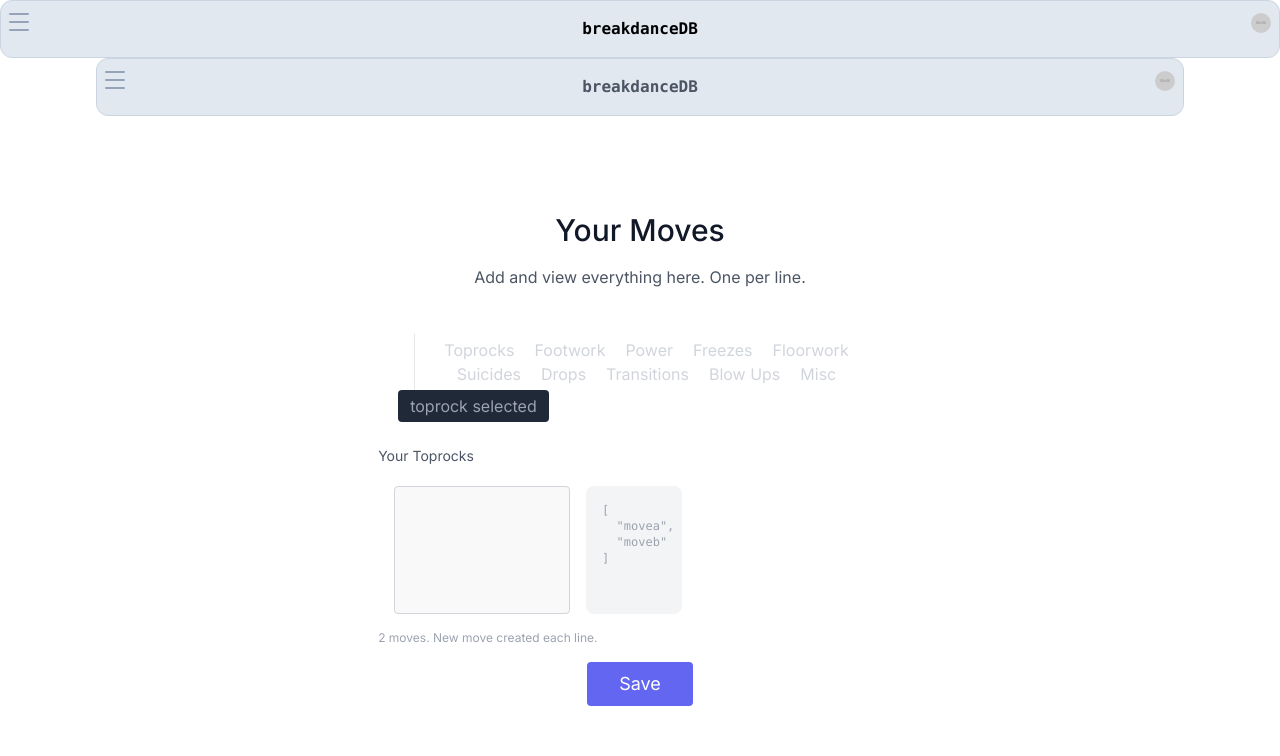
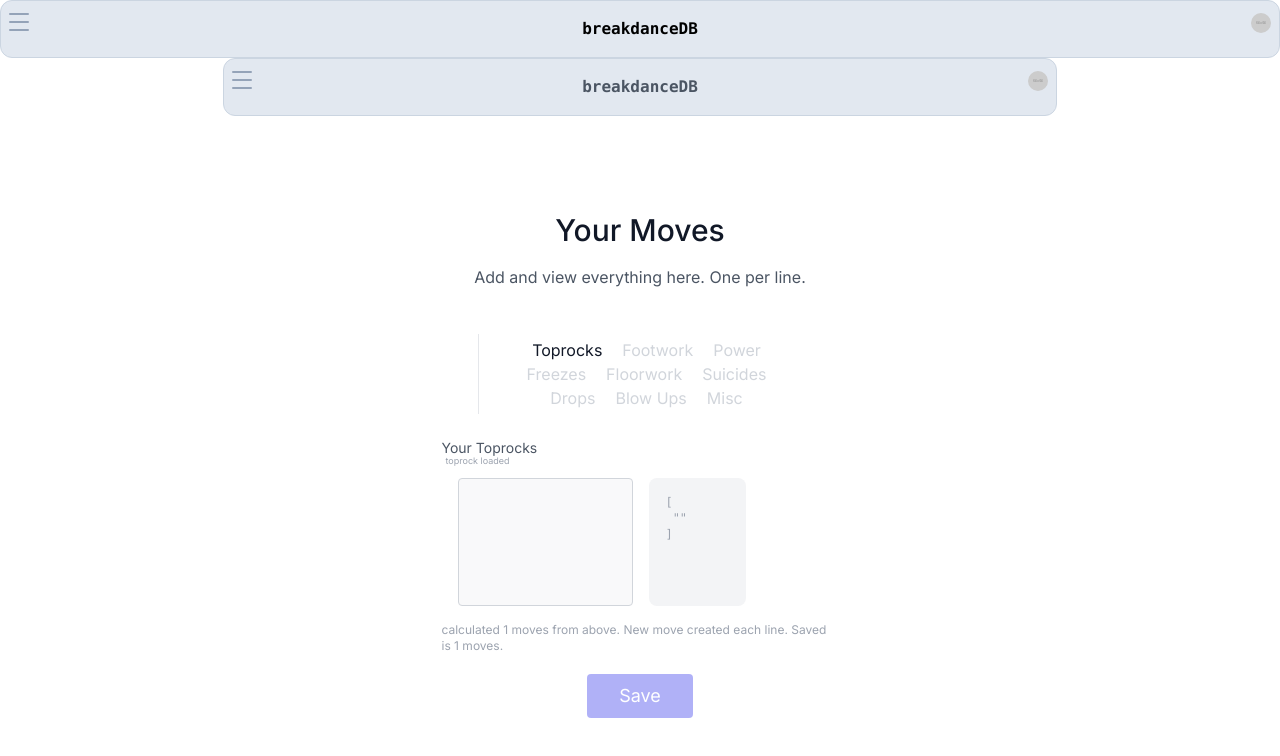
Before and after one commit to volaix/breakdancedb, a Next.js app: page /yourmoves in a window 1280 px wide. Shown: the top 756 px of the page. Built offline with nearby package versions, Linux system fonts and the light colour scheme.

Commit message:
yourmoves now has categories

```diff
--- a/src/app/yourmoves/page.tsx
+++ b/src/app/yourmoves/page.tsx
@@ -1,22 +1,23 @@
 'use client'
 //@format
 import RenderHeader from '@/app/_components/Header'
-import { useState, useEffect, MouseEventHandler } from 'react'
+import { useEffect, useState } from 'react'
+import { SubmitHandler, useForm } from 'react-hook-form'
+import {
+  GlobalStateProperties,
+  lsBlowups,
+  lsDrops,
+  lsFloorwork,
+  lsFootwork,
+  lsFreezes,
+  lsMisc,
+  lsPower,
+  lsSuicides,
+  lsToprock,
+  lsUserMoves,
+} from '../_utils/localStorageTypes'
+import { isValidUserMoveKey } from '../_utils/lsValidation'
 import { useZustandStore } from '../_utils/zustandLocalStorage'
-import { isValidUserMoveKey } from '../_utils/lsValidation'
-import {
-  lsFootwork,
-  lsPower,
-  lsFreezes,
-  lsFloorwork,
-  lsSuicides,
-  lsDrops,
-  lsTransitions,
-  lsBlowups,
-  lsMisc,
-  lsToprock,
-} from '../_utils/localStorageTypes'
-import { useForm, SubmitHandler } from 'react-hook-form'
 
 //---------------------------utils---------------------------------
 const convertMoveString = (moveString: string): string[] => {
@@ -27,27 +28,14 @@ const convertMoveArray = (moveArray: string[]): string => {
 }
 
 //---------------------------types---------------------------------
-type TypeBreakCategories = {
-  [lsToprock]?: boolean
-  [lsFootwork]?: boolean
-  [lsPower]?: boolean
-  [lsFreezes]?: boolean
-  [lsFloorwork]?: boolean
-  [lsSuicides]?: boolean
-  [lsDrops]?: boolean
-  [lsTransitions]?: boolean
-  [lsBlowups]?: boolean
-  [lsMisc]?: boolean
-}
 
 type Inputs = {
   categoryMoves: string
-  firstName: string
 }
 
 //----------------------components-----------------------------
 
-const categories: { label: string; key: keyof TypeBreakCategories }[] = [
+const categories: { label: string; key: keyof GlobalStateProperties[typeof lsUserMoves] }[] = [
   { label: 'Toprocks', key: lsToprock },
   { label: 'Footwork', key: lsFootwork },
   { label: 'Power', key: lsPower },
@@ -55,7 +43,6 @@ const categories: { label: string; key: keyof TypeBreakCategories }[] = [
   { label: 'Floorwork', key: lsFloorwork },
   { label: 'Suicides', key: lsSuicides },
   { label: 'Drops', key: lsDrops },
-  { label: 'Transitions', key: lsTransitions },
   { label: 'Blow Ups', key: lsBlowups },
   { label: 'Misc', key: lsMisc },
 ]
@@ -66,20 +53,30 @@ const categories: { label: string; key: keyof TypeBreakCategories }[] = [
  */
 const RenderYourMoves = () => {
   //-----------------------------state---------------------------
+  //text displays
   const [saveText, setSaveText] = useState('Save')
-  const [selectedKey, setSelectedKey] = useState<TypeBreakCategories>({
-    [lsToprock]: true,
-  })
-  //todo refactor this component so selectedKeyString doesn't have to exist
-  const [selectedKeyString, setSelectedKeyString] =
-    useState<keyof TypeBreakCategories>(lsToprock)
-  const [selectedMoves, setSelectedMoves] = useState<string>('')
+  const [hasLoaded, setHasLoaded] = useState<boolean>(false)
+  const [saveButtonActive, setSaveButtonActive] = useState<boolean>(false)
+  //
+
+  //key of category selected
+  const [selectedKey, setSelectedKey] =
+    useState<keyof GlobalStateProperties[typeof lsUserMoves]>(lsToprock)
+
+  //category string with n\ from zustand global state
+  const [movesFromGlobalState, setMovesFromGlobalState] = useState<string>('')
+
+  //Set new moves in Global State
   const setLsUserMovesByKey = useZustandStore(
     (state) => state.setLsUserMovesByKey,
   )
+
+  //gets moves in global state
   const getLsUserMovesByKey = useZustandStore(
     (state) => state.getLsUserMovesByKey,
   )
+
+  //react-hook-form
   const {
     register,
     handleSubmit,
@@ -87,56 +84,51 @@ const RenderYourMoves = () => {
     reset,
     formState: { errors },
   } = useForm<Inputs>()
+
+  //value of categoryMoves textarea
+  const unsavedMoveList = watch('categoryMoves', '')
   //-----------------------------hooks------------------------------
 
-  //Populate Existing Moves
+  //Populate existing moves to textarea: categoryMoves
   useEffect(() => {
-    console.log('the selectedkeystring should be running')
-    //Defaults key to toprock
-    let userMoveKey: keyof TypeBreakCategories = lsToprock
-    console.log('userMoveKey: 1', userMoveKey);
-    //reassign usermovekey using selected
-    for (const key in selectedKey) {
-      if (selectedKey[key as keyof TypeBreakCategories]) {
-        userMoveKey = key as keyof TypeBreakCategories
+    reset({
+      categoryMoves: movesFromGlobalState
+    })
+    setHasLoaded(true)
+    setSaveButtonActive(false)
+  }, [movesFromGlobalState, reset, setHasLoaded])
+
+  //onload get moves from global state
+  useEffect(() => {
+    setMovesFromGlobalState(convertMoveArray(getLsUserMovesByKey(selectedKey)))
+    setSaveButtonActive(false)
+  }, [getLsUserMovesByKey, selectedKey])
+
+  //if textarea has changed, enable save button
+  useEffect(() => {
+    if (unsavedMoveList !== movesFromGlobalState) {
+      setSaveButtonActive(true)
+    } else {
+      setSaveButtonActive(false)
     }
-    }
-    console.log('userMoveKey: 2', userMoveKey);
-    setSelectedKeyString(userMoveKey)
-    reset({
-      categoryMoves: convertMoveArray(getLsUserMovesByKey(userMoveKey)),
-    })
-  }, [selectedKey, reset, getLsUserMovesByKey])
-
-  //Populate existing moves
-  // useEffect(() => {
-  //   setUserMoves(convertMoveArray(getLsUserMoves()))
-  // }, [accessToLocalStorage, getLsUserMoves])
+  }, [movesFromGlobalState, unsavedMoveList])
 
   //---------------------------handlers-----------------------------
-  // const onClickSave = () => {
-  //   setLsUserMoves(convertMoveString(userMoves) as string[])
-  //   setSaveText('Saved')
-  // }
 
-  const handleChangeCategory = (category: keyof TypeBreakCategories) => {
-    console.log('category: ', category);
-    console.log('has been clicked')
-    // return () => {
-    //   console.log('')
-      setSelectedKey({ [category]: true })
-    // }
+  const handleChangeCategory = (category: keyof GlobalStateProperties[typeof lsUserMoves]) => {
+    setSelectedKey(category)
+    setMovesFromGlobalState(convertMoveArray(getLsUserMovesByKey(category)))
   }
 
-  //
   const onSaveCategory: SubmitHandler<Inputs> = (data) => {
-    console.log('onsavecategory running')
     //save in global state depending on what is selected
-    if (selectedKey) {
     const movesArr = convertMoveString(data.categoryMoves)
-      if (isValidUserMoveKey(selectedKeyString)) {
-        setLsUserMovesByKey(selectedKeyString, movesArr)
-      }
+    if (isValidUserMoveKey(selectedKey)) {
+      setLsUserMovesByKey(selectedKey, movesArr)
+      //does this need to be async?
+      setMovesFromGlobalState(convertMoveArray(getLsUserMovesByKey(selectedKey)))
+      setSaveText('Saved')
+      setSaveButtonActive(false)
     }
   }
 
@@ -144,7 +136,7 @@ const RenderYourMoves = () => {
   return (
     //--------------------------container--------------------------
     <div>
-      <section className=" body-font relative text-gray-600 dark:text-gray-600 ">
+      <section className="body-font relative text-gray-600 dark:text-gray-600">
         <div className="container mx-auto px-5 py-24">
           {/* -----------------header------------------- */}
           <div className="mb-6 flex w-full flex-col text-center">
@@ -158,66 +150,71 @@ const RenderYourMoves = () => {
           <div className="mx-auto md:w-2/3 lg:w-1/2">
             <div className="body-font text-gray-400">
               <div className="container mx-auto flex flex-col flex-wrap items-center p-5 md:flex-row">
-                <nav className=" body-font flex flex-wrap items-center justify-center text-base text-gray-300 md:ml-4 md:mr-auto md:border-l md:py-1 md:pl-4 dark:md:border-gray-700">
-                  {/* <div className='flex flex-col'> */}
+                <nav className="body-font flex flex-wrap items-center justify-center text-base text-gray-300 md:ml-4 md:mr-auto md:border-l md:py-1 md:pl-4 dark:md:border-gray-700">
                   {
                     //------category select------------
-                      categories.map((category) => (
+                    categories.map((category) => {
+                      const selected = selectedKey === category.key
+                      return (
                         <label
                           key={category.key}
-                          className="mr-5 hover:text-gray-900 dark:hover:text-white"
+                          className={`mr-5
+                        dark:${selected && 'text-white'}
+                        ${selected && `text-gray-900`}
+                        `}
                         >
                           <input
                             type="radio"
                             className="hidden"
                             name="categories"
                             value={category.label}
-                            checked={selectedKeyString === category.key}
+                            checked={selected}
                             onChange={() => handleChangeCategory(category.key)}
                           />
                           {category.label}
                         </label>
-                      ))
+                      )
+                    })
                   }
-                  {/* </div> */}
                 </nav>
-                {/* ---------------selected button------------------------ */}
-                <button className="mt-4 inline-flex items-center rounded border-0 bg-gray-800 px-3 py-1 text-base hover:bg-gray-700 focus:outline-none md:mt-0">
-                  {`${selectedKey ? Object.keys(selectedKey)[0] + ' selected' : 'none selected'}`}
-                </button>
               </div>
-              {/* --------------------text area form--------------------------- */}
               <form
                 onSubmit={handleSubmit(onSaveCategory)}
                 className="-m-2 flex flex-wrap"
               >
+                {/* --------------------text area form--------------------------- */}
                 <div className="w-full p-2">
                   <div className="relative">
+                    {/* ---------------loaded text------------------------ */}
+                    <div className="text-[9px] absolute mt-5 ml-1">
+                      {`${hasLoaded ? selectedKey + ' loaded' : 'Not loaded'}`}
+                    </div>
                     <label className="text-sm capitalize leading-7 text-gray-600 dark:text-gray-400">
-                      {`Your ${selectedKey ? Object.keys(selectedKey)[0] + 's' : 'moves'}`}
+                      {`Your ${selectedKey ? selectedKey + 's' : 'moves'}`}
                     </label>
                     <div className="flex max-w-xs space-x-4 p-4">
+                      {/* -----------------left textarea------------------- */}
                       <textarea
                         {...register('categoryMoves')}
                         className="h-32 w-full resize-none rounded border border-gray-300 bg-gray-100 bg-opacity-50 px-3 py-1 text-xs text-gray-700 outline-none transition-colors duration-200 ease-in-out focus:border-indigo-500 focus:bg-white focus:ring-2 focus:ring-indigo-200 dark:border-gray-700 dark:bg-gray-800 dark:bg-opacity-40 dark:text-gray-100 dark:focus:bg-gray-900 dark:focus:ring-indigo-900"
                       />
-                      <pre className="w-1/2 overflow-hidden	 rounded-lg bg-gray-100 p-4 text-xs">
-                        {JSON.stringify(['movea', 'moveb'], null, 2)}
+                      {/* --------------------right json view-------------------- */}
+                      <pre className="text-[10px] h-32 w-1/2 overflow-y-auto rounded-lg bg-gray-100 p-4 text-xs">
+                        {JSON.stringify(unsavedMoveList.split(/\r\n|\r|\n/), null, 1)}
                       </pre>
                     </div>
                     <div className="text-xs">
-                      {convertMoveString(selectedMoves).length + 1} moves. New
-                      move created each line.
+                      {`calculated ${unsavedMoveList.split(/\r\n|\r|\n/).length} moves from above. New move created each line. Saved is ${movesFromGlobalState.split(/\r\n|\r|\n/).length} moves.`}
                     </div>
-                  </div>
-                </div>
-                <div className="flex w-full p-2">
+                    {/* -------------Save Button------------------ */}
                     <button
+                      disabled={!saveButtonActive}
                       type="submit"
-                    className="mx-auto flex rounded border-0 bg-indigo-500 px-8 py-2 text-lg text-white hover:bg-indigo-600 focus:outline-none"
+                      className="disabled:opacity-50 mt-5 mx-auto flex rounded border-0 bg-indigo-500 px-8 py-2 text-lg text-white hover:bg-indigo-600 focus:outline-none"
                     >
                       {saveText}
                     </button>
+                  </div>
                 </div>
               </form>
             </div>
```
Lines whose indentation alone changed are shown as unchanged.
